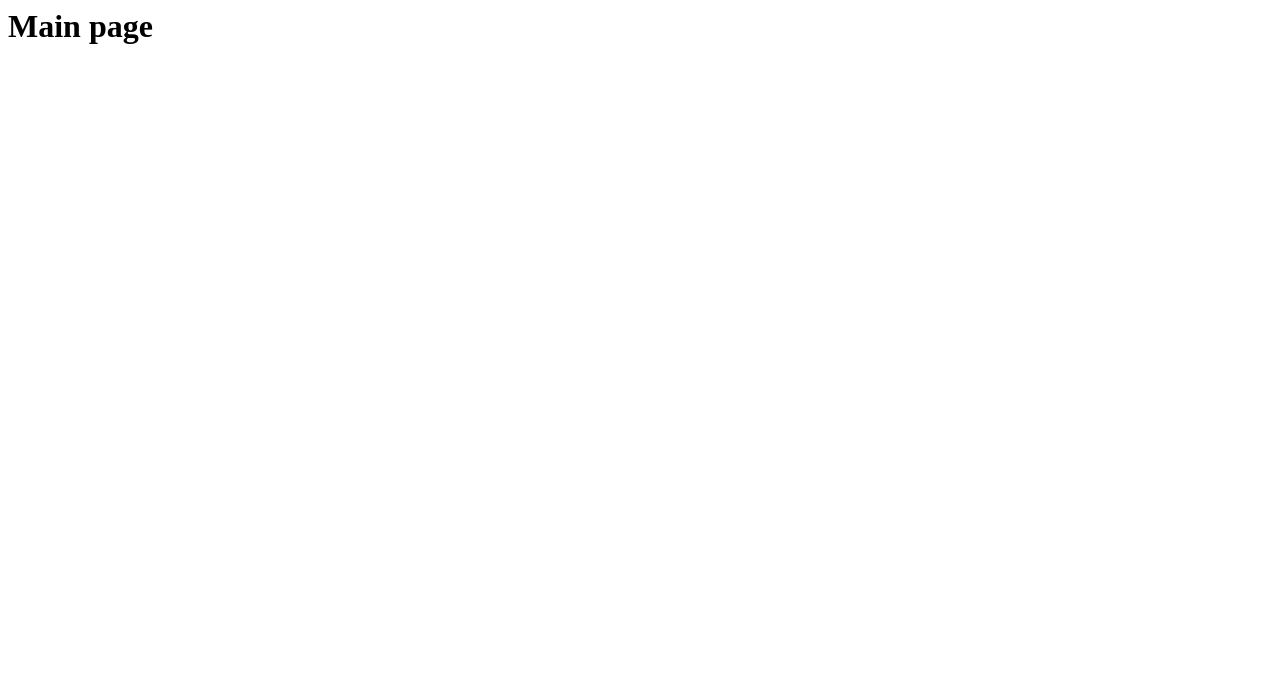
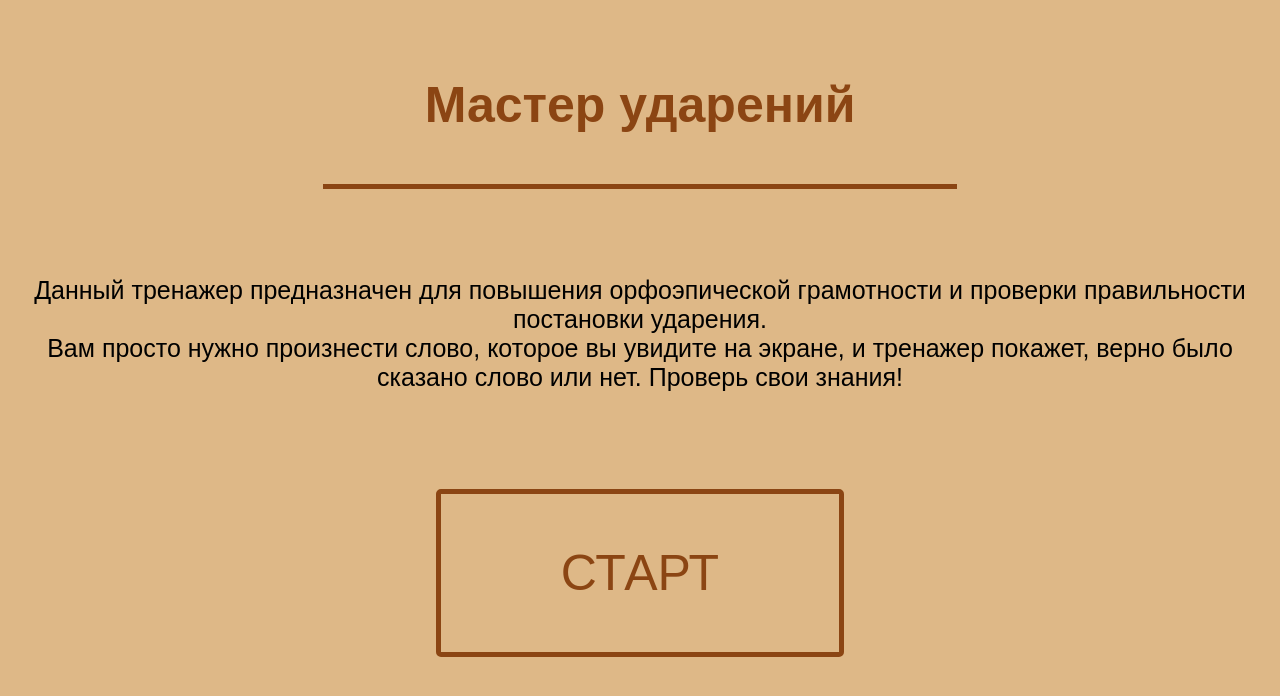
Before and after one commit to npolyakova/ml_stressed, a plain HTML site: page docs/index.html in a window 1280 px wide. Drawn offline with Linux system fonts and the light colour scheme.

Commit message:
Update index.html

```diff
--- a/docs/index.html
+++ b/docs/index.html
@@ -1 +1,43 @@
-<h1>Main page</h1>
+<!doctype html>
+<html lang="ru">
+	<head>
+		<meta charset="utf-8">
+		<title>Тренажер "Мастер ударений"</title>
+
+	<!-- КНОПКА СТАРТ -->
+			<style>
+				button.knopka {
+				color: #8B4513;
+				background: #DEB887;
+				padding: 50px 120px;
+				font-size: 50px;
+				border-radius: 5px;
+				border: 5px solid #8B4513;
+				}
+				button.knopka:hover {
+				background: #BC8F8F;
+				color: #6A5ACD;
+				border: 7px solid #6A5ACD;
+				}
+			</style>
+		</head>
+	<br>
+	<body style="background-color: #DEB887">
+	<h1><center><p style="font-size:50px;color:#8B4513;font-family:arial">Мастер ударений</p></center></h1>
+	<hr size="5" width="50%" color="#8B4513">
+	<br>
+	<br>
+	<br>
+	<center><p style="font-size:25px;font-family:arial">Данный тренажер предназначен для повышения орфоэпической грамотности и проверки правильности постановки ударения. <br> Вам просто нужно произнести слово, которое вы увидите на экране, и тренажер покажет, верно было сказано слово или нет. Проверь свои знания!</p></center>
+	<br>
+	<br>
+	<br>
+	<br>
+				<!-- КНОПКА СТАРТ -->
+				<center>
+				<a href="zapis.html">
+				<button class="knopka">СТАРТ</button>
+				</a>
+				</center>
+	</body>
+</html>
```
